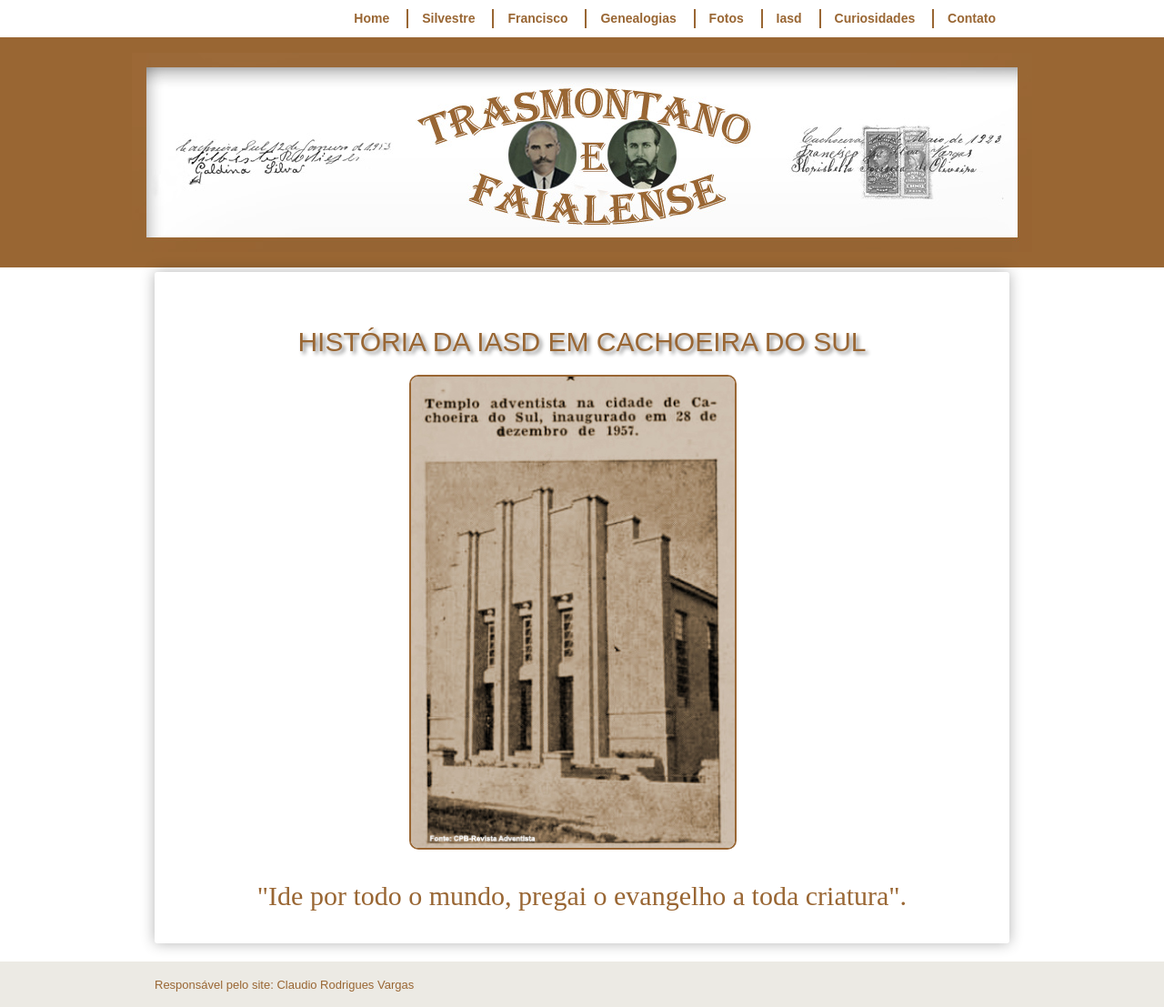
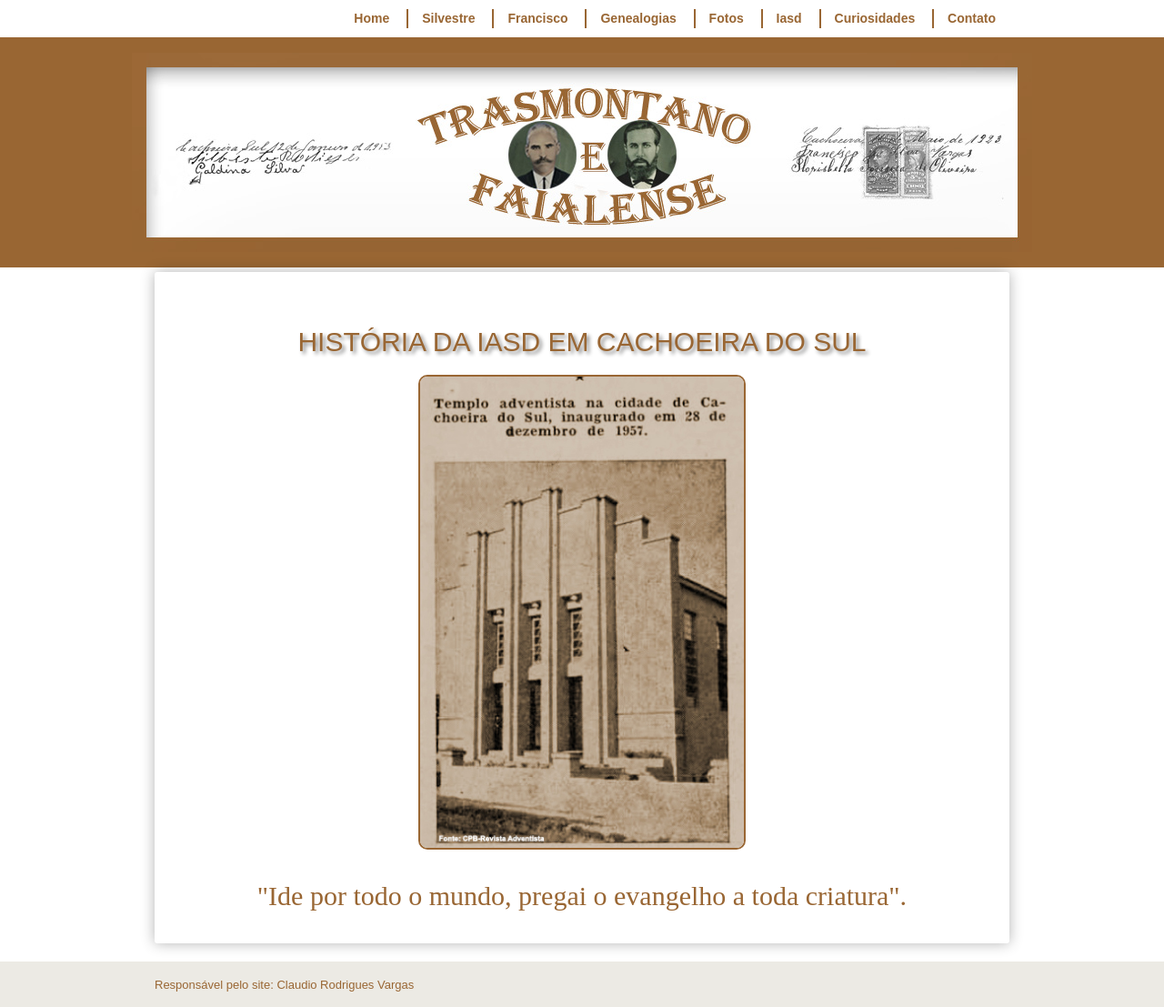
Before and after one commit to claudiovargas1955/claudiovargas1955.github.io, a Jekyll site: the page built from _pages/história-da-iasd-cachoeira.html, in a window 1280 px wide. Shown: the whole page at 91% size. Built offline with Jekyll 4.4.1, drawn with Linux system fonts in a browser that asks for light colours; some web fonts are replaced.

Commit message:
Update história-da-iasd-cachoeira.html

```diff
--- a/_pages/história-da-iasd-cachoeira.html
+++ b/_pages/história-da-iasd-cachoeira.html
@@ -72,11 +72,11 @@ figure.foto-legenda { position: relative;
                     }
 figure.foto-legenda img { width: 40%;
                           height: 50%;
-                          margin-left:260px;
+                          margin-left:270px;
                          }
  figure.foto-legenda figcaption { opacity: 0;
                                   position: absolute;
-                                  margin-left: 260px;
+                                  margin-left: 270px;
                                   top: 0px;
                                   background-color: rgba(0,0,0, 0.3);
                                   color: white;
```
